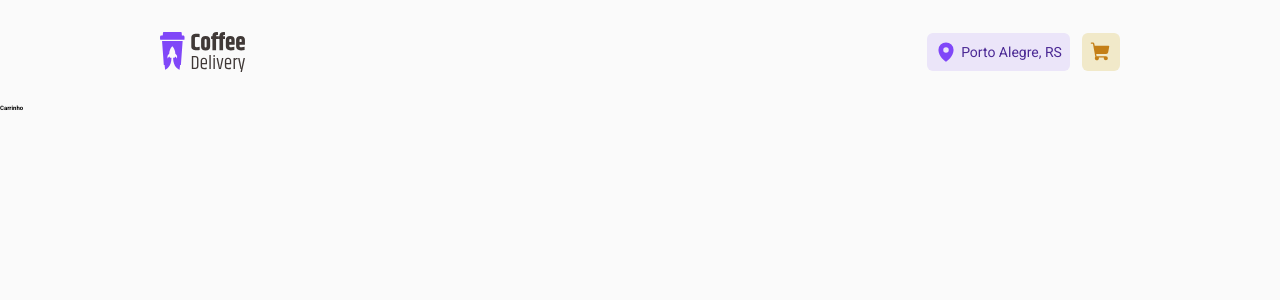
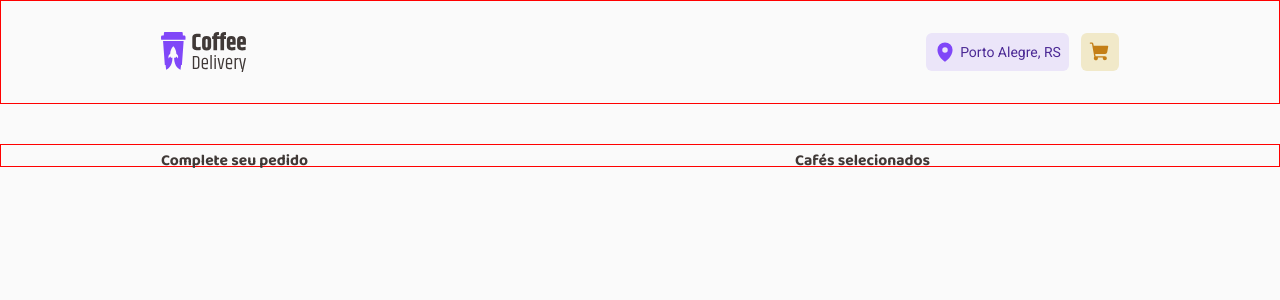
Before and after one commit to leticea/coffee-delivery, a React (Vite) app: page /cart in a window 1280 px wide. Shown: the top 300 px of the page. Built offline with nearby package versions, Linux system fonts and the light colour scheme.

Commit message:
feat(Cart): checkout styles

```diff
--- a/src/components/Header/styles.ts
+++ b/src/components/Header/styles.ts
@@ -7,7 +7,7 @@ export const HeaderContainer = styled.header`
   align-items: center;
   padding: 32px 160px;
 
-  //border: 1px solid red;
+  border: 1px solid red;
 
   nav {
     display: flex;
--- a/src/pages/Cart/index.tsx
+++ b/src/pages/Cart/index.tsx
@@ -1,3 +1,10 @@
+import { Checkout } from "./styles";
+
 export function Cart() {
-  return <h1>Carrinho</h1>
+  return (
+    <Checkout>
+      <h1>Complete seu pedido</h1>
+      <h1>Cafés selecionados</h1>
+    </Checkout>
+  );
 }
--- a/src/pages/Cart/styles.ts
+++ b/src/pages/Cart/styles.ts
@@ -0,0 +1,20 @@
+import styled from "styled-components";
+
+export const Checkout = styled.div`
+  width: 100%;
+  height: 2.3rem;
+  margin: 4rem 0;
+  padding: 0 0 0 160px;
+  gap: 15rem;
+
+  display: grid;
+  grid-template-columns: repeat(2, 1fr);
+
+  font-family: "Baloo 2";
+  font-weight: 700;
+  font-size: 2.5rem;
+  line-height: 130%;
+  color: ${(props) => props.theme["gray-800"]};
+
+  border: 1px solid red;
+`;
```
